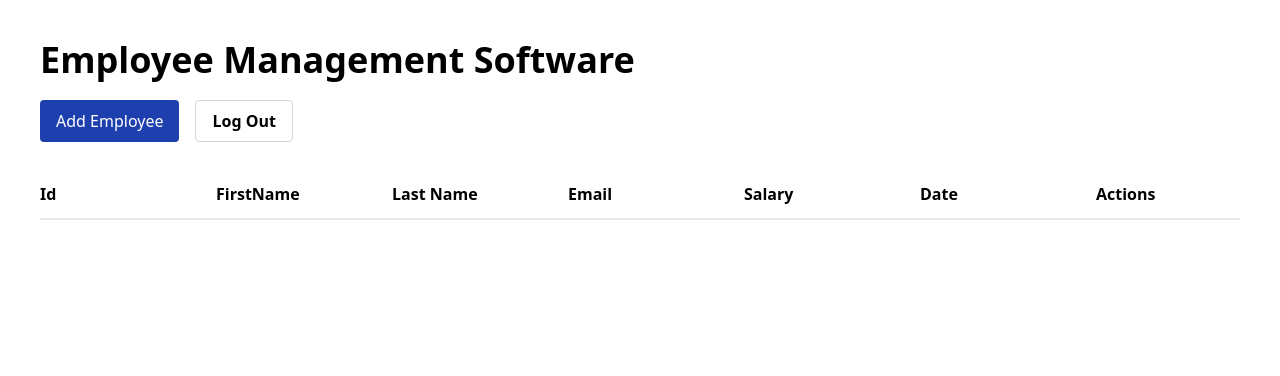
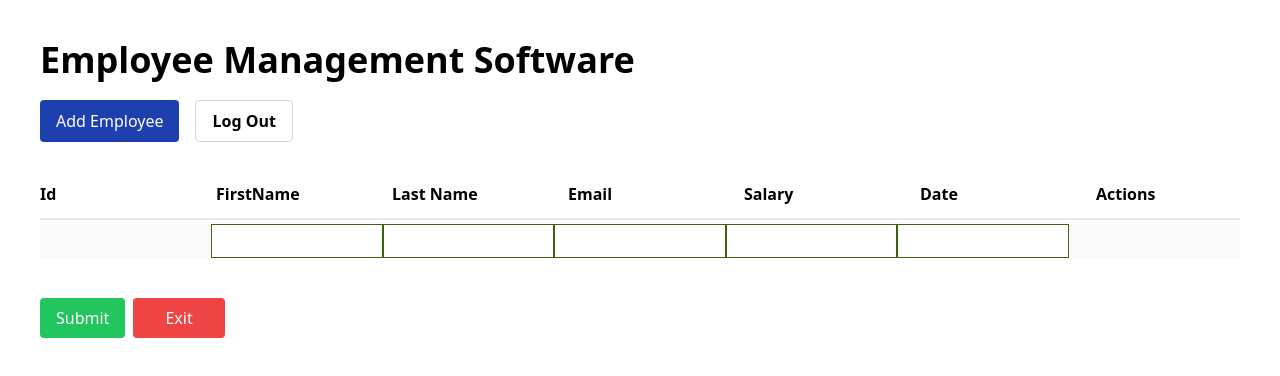
Before and after one commit to Denis-Grant/employees, a React (Vite) app in the folder employee-management/: page / in a window 1280 px wide. Both pictures are taken after a click on the button "Add Employee". Shown: the top 376 px of the page. Built offline with nearby package versions, Linux system fonts and the light colour scheme.

Commit message:
2 problem fixed

```diff
--- a/employee-management/src/AddEmployee.jsx
+++ b/employee-management/src/AddEmployee.jsx
@@ -1,12 +1,12 @@
 import Table from "./Table";
-export default function AddEmployee() {
+export default function AddEmployee({showTable, setShowTable}) {
   function handleClick(e) {
     setShowTable(true);
     console.log(e.target.id);
   }
   return (
     <div>
-      <form className="grid grid-cols-7">
+      <form className="grid grid-cols-7 mt-1">
         <input className=" gap-2 inline-block " type="text" disabled />
         <input
           className="border-lime-800 border gap-2 inline-block p-1"
--- a/employee-management/src/App.jsx
+++ b/employee-management/src/App.jsx
@@ -1,3 +1,4 @@
+import AddEmployee from "./AddEmployee";
 import Table from "./Table";
 import { useState } from "react";
 
@@ -19,6 +20,11 @@ export default function App() {
         </button>
       </div>
       <Table showTable={showTable} setShowTable={setShowTable}/>
+      {
+        !showTable && (
+          <AddEmployee showTable={showTable} setShowTable={setShowTable} />
+        )
+      }
     </div>
   );
 }
```
